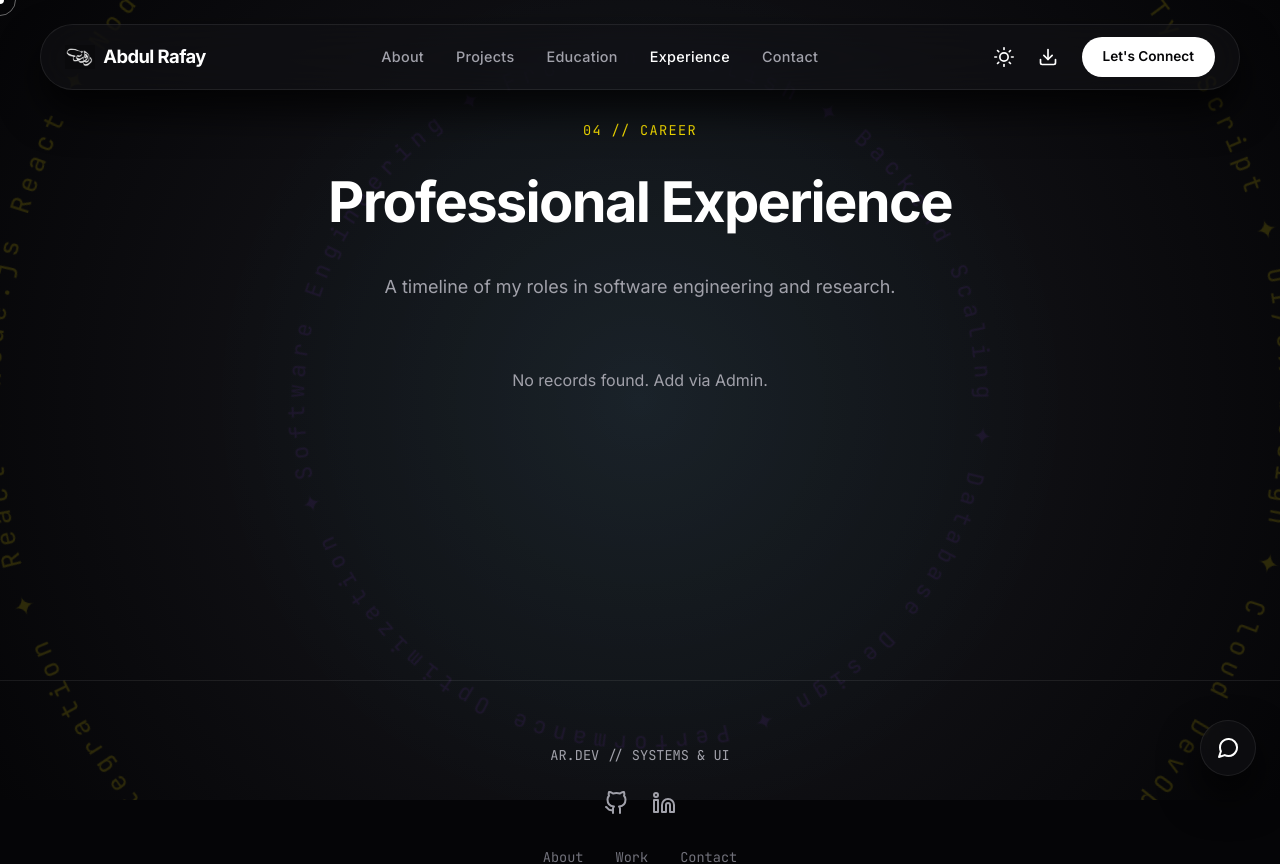
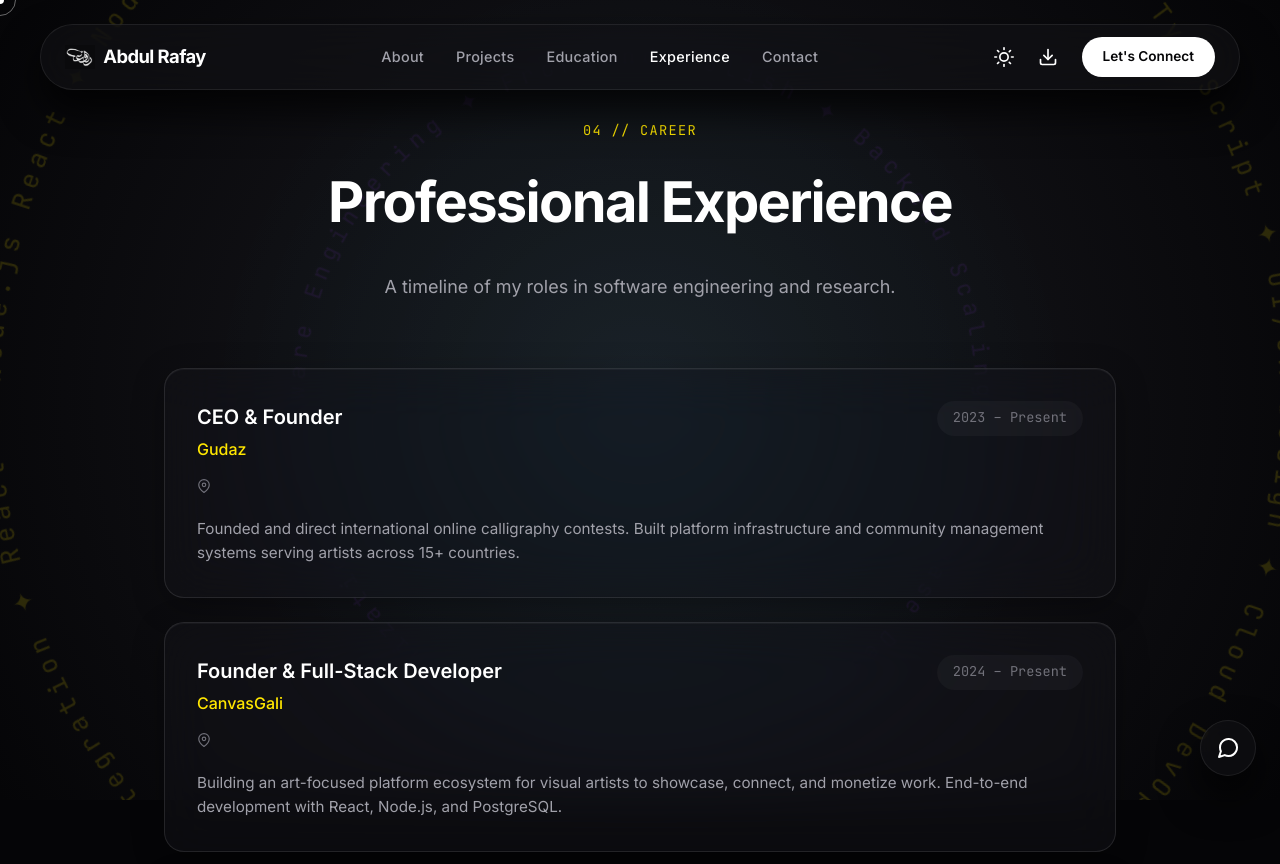
Before and after one commit to abdulrafayau/AbdulRafay, a React (Vite) app: page /experience in a window 1280 px wide. Shown: the top 864 px of the page. Built offline with nearby package versions, Linux system fonts and the light colour scheme.

Commit message:
fix: resolve experience store key typo preventing display of jobs

```diff
--- a/src/views/ExperienceView.jsx
+++ b/src/views/ExperienceView.jsx
@@ -2,7 +2,7 @@
 import { useStore } from '../hooks/useStore';
 
 export function ExperienceView() {
-  const experiences = useStore('experience') || [];
+  const experiences = useStore('experiences') || [];
 
   return (
     <motion.div
```
